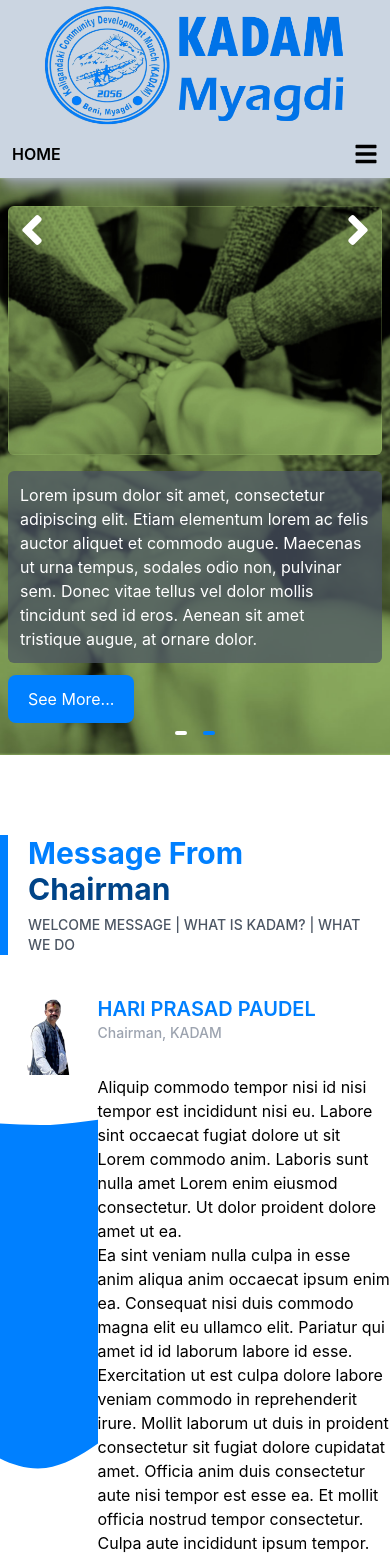
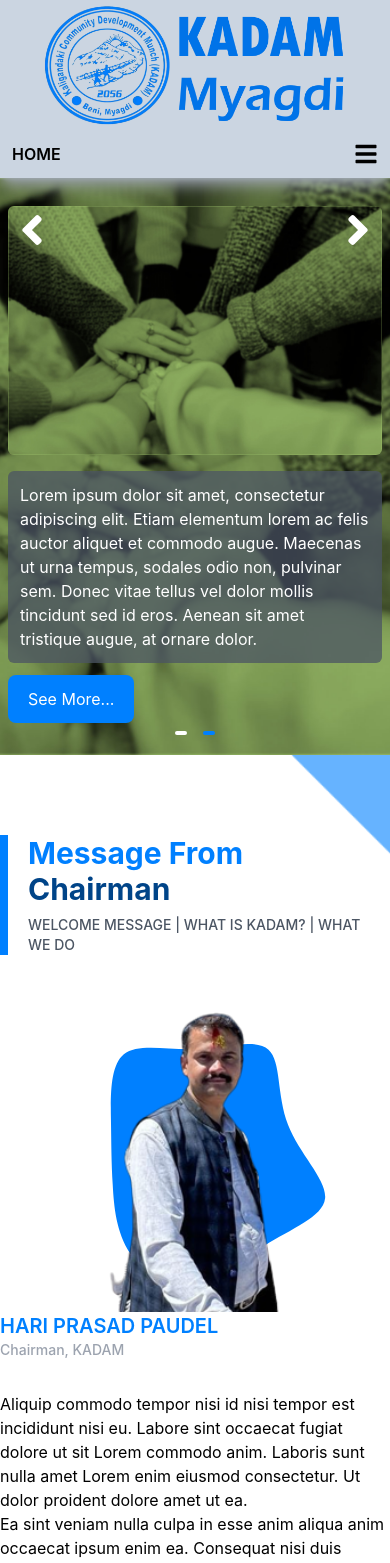
Before and after one commit to sandeshpaudel81/firebase-react, a React (Create React App) app: page / in a window 390 px wide. Shown: the top 1563 px of the page. Built offline with nearby package versions, Linux system fonts and the light colour scheme; no server answers.

Commit message:
message from chairman background

```diff
--- a/src/index.css
+++ b/src/index.css
@@ -34,6 +34,13 @@ code {
 }
 
 .messageFromChairmanBg {
+  background-image: url('./assets/message.png');
+  background-position: top;
+  background-repeat: no-repeat;
+  background-size: cover;
+}
+
+.chairmanBg {
   background-image: url('./assets/blob.svg');
   background-position: center;
   background-repeat: no-repeat;
--- a/src/pages/Home.js
+++ b/src/pages/Home.js
@@ -9,18 +9,19 @@ const Home = () => {
             <Carousel />
 
             {/* Message from Chairman */}
+            <div className='messageFromChairmanBg'>
                 <div className='container mx-auto py-20'>
                     <div className='border-l-8 border-primary px-5'>
                         <h2 className='text-primary font-bold text-3xl'>Message From <span className='text-primaryDark'>Chairman</span></h2>
                         <p className='uppercase text-gray-600 text-sm font-medium mt-2'>Welcome message | What is Kadam? | What We Do</p>
                     </div>
                     <div className='grid grid-cols-4 mt-10'>
-                    <div className='col-span-1 messageFromChairmanBg'>
+                        <div className='col-span-4 md:col-span-1 chairmanBg'>
                             <div>
                                 <img src={Chairman} alt='Hari Prasad Paudel - Chairman, KADAM' className='w-1/2 mx-auto'/>
                             </div>
                         </div>
-                    <div className='col-span-3'>
+                        <div className='col-span-4 md:col-span-3'>
                             <div>
                                 <h2 className='uppercase text-xl font-semibold text-primary'>Hari Prasad Paudel</h2>
                                 <p className='text-sm font-medium text-gray-400'>Chairman, KADAM</p>
@@ -29,7 +30,7 @@ const Home = () => {
                         </div>
                     </div>
                 </div>
-
+            </div>
             <div>Projects</div>
             <div>News</div>
             <div>Awards & Achievements</div>
```
Also changed, not shown: src/assets/message.png (added). Lines whose indentation alone changed are shown as unchanged.
